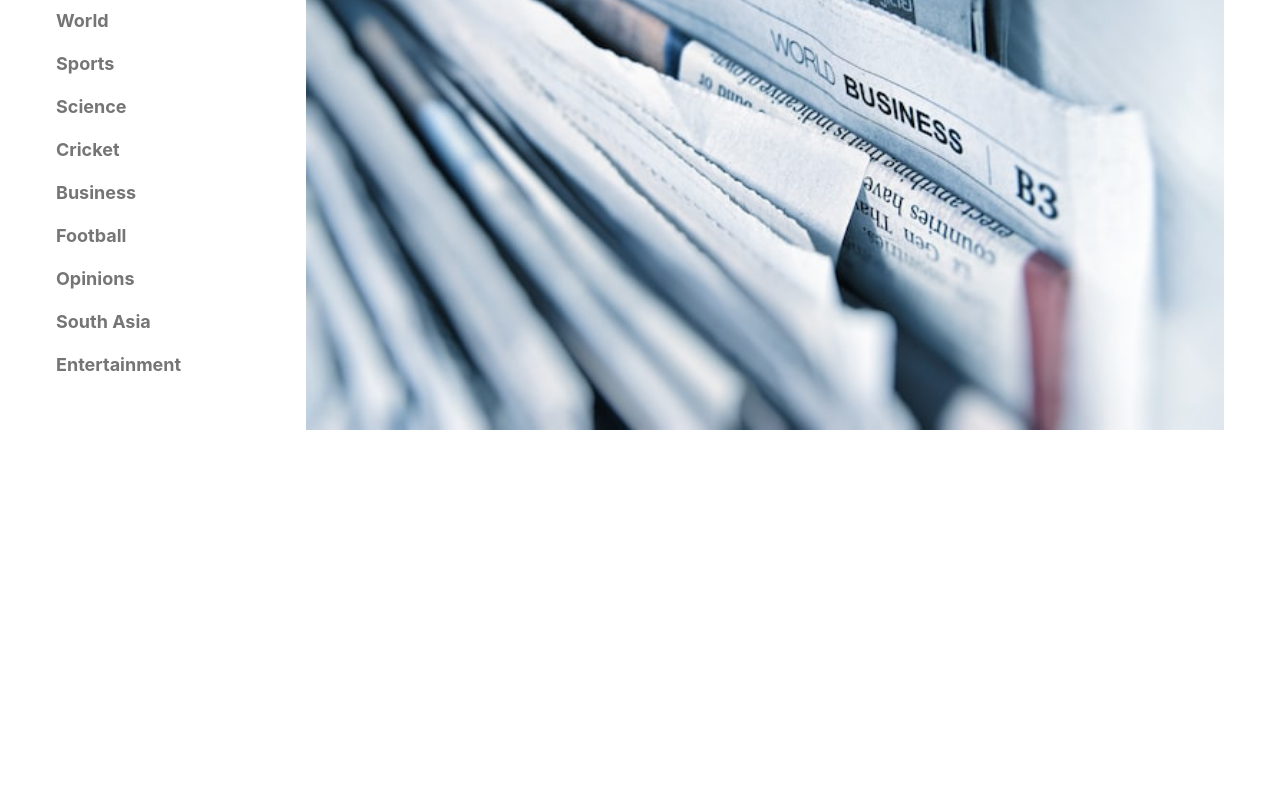
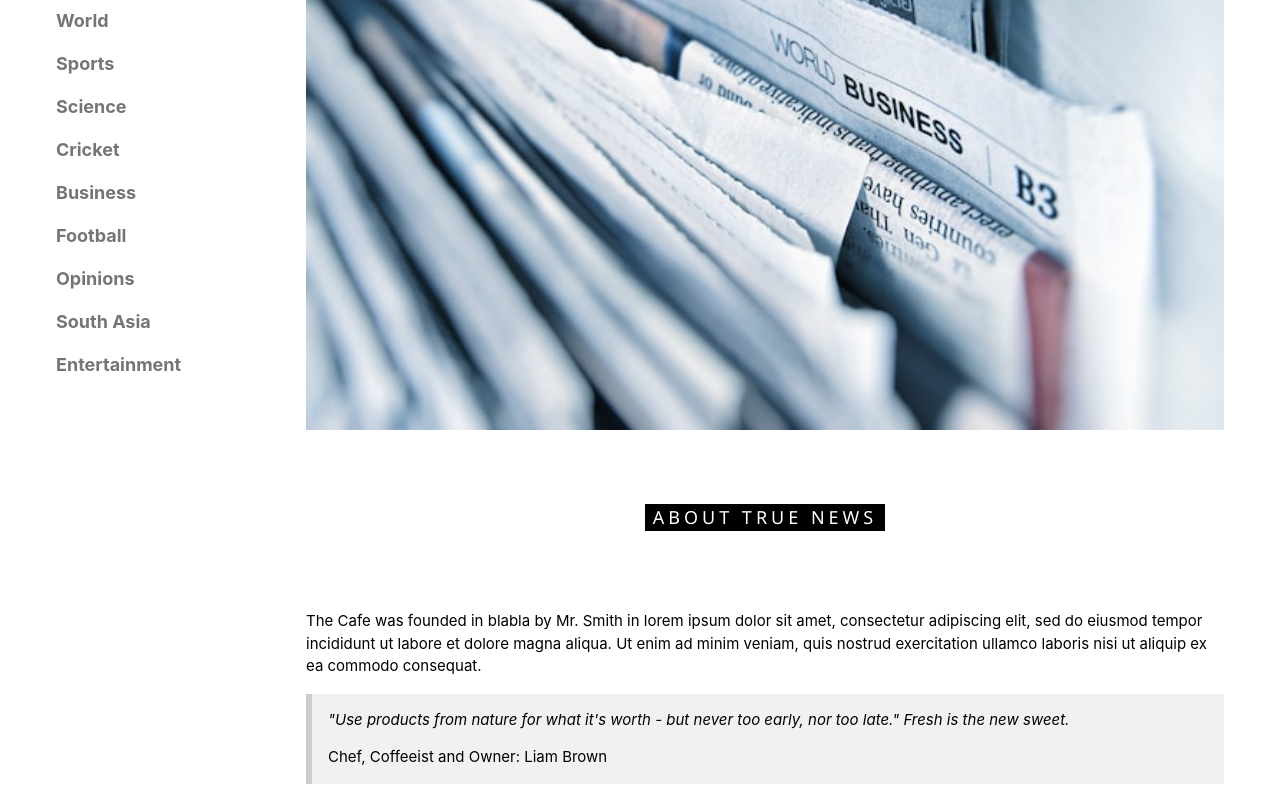
Before and after one commit to hasindusithmin/truenews, a React (Create React App) app: page / in a window 1280 px wide. Shown: the part 267-1067 px from the top of the page. Before the commit the page ends 800 px from the top, so only its background shows below. Built offline with nearby package versions, Linux system fonts and the light colour scheme.

Commit message:
Create Bar.js

```diff
--- /dev/null
+++ b/src/components/Bar.js
@@ -0,0 +1,15 @@
+
+
+export default function Bar() {
+    return (
+        <>
+            <div className="w3-hide-large" style={{ marginTop: '83px' }}></div>
+            <header className="w3-container w3-xlarge">
+                <p className="w3-left w3-text-grey"><b>TRUE NEWS</b></p>
+                <p className="w3-right w3-text-grey">
+                    <i className="fa fa-search"></i>
+                </p>
+            </header>
+        </>
+    )
+}
--- a/src/components/Home.js
+++ b/src/components/Home.js
@@ -1,23 +1,23 @@
 import news from "../news.jpg"
-
+import Bar from "./Bar"
 export default function Home() {
 
     return (
         <div className="w3-main" style={{ marginLeft: '250px' }}>
-            <div className="w3-hide-large" style={{ marginTop: '83px' }}></div>
-            <header className="w3-container w3-xlarge">
-                <p className="w3-left w3-text-grey"><b>TRUE NEWS</b></p>
-                <p className="w3-right w3-text-grey">
-                    <i className="fa fa-search"></i>
-                </p>
-            </header>
+            <Bar />
             <div className="w3-display-container w3-container">
-                <img src={news} alt="News" style={{width:'100%'}} />
-                <div className="w3-display-topleft w3-text-white" style={{padding:'24px 48px'}}>
-                <h1 className="w3-jumbo w3-hide-small w3-cursive">We Report You Decide</h1>
-                <h1 className="w3-hide-large w3-hide-medium w3-cursive">We Report You Decide</h1>
+                <img src={news} alt="News" style={{ width: '100%' }} />
+                <div className="w3-display-topleft w3-text-white" style={{ padding: '24px 48px' }}>
+                    <h1 className="w3-jumbo w3-hide-small w3-cursive">We Report You Decide</h1>
+                    <h1 className="w3-hide-large w3-hide-medium w3-cursive">We Report You Decide</h1>
+                </div>
+                <h5 className="w3-center w3-padding-64"><span className="w3-tag w3-wide">ABOUT TRUE NEWS</span></h5>
+                <p>The Cafe was founded in blabla by Mr. Smith in lorem ipsum dolor sit amet, consectetur adipiscing elit, sed do eiusmod tempor incididunt ut labore et dolore magna aliqua. Ut enim ad minim veniam, quis nostrud exercitation ullamco laboris nisi ut aliquip ex ea commodo consequat.</p>
+                <div className="w3-panel w3-leftbar w3-light-grey">
+                    <p><i>"Use products from nature for what it's worth - but never too early, nor too late." Fresh is the new sweet.</i></p>
+                    <p>Chef, Coffeeist and Owner: Liam Brown</p>
+                </div>
             </div>
-        </div>
         </div>
     )
 
```
